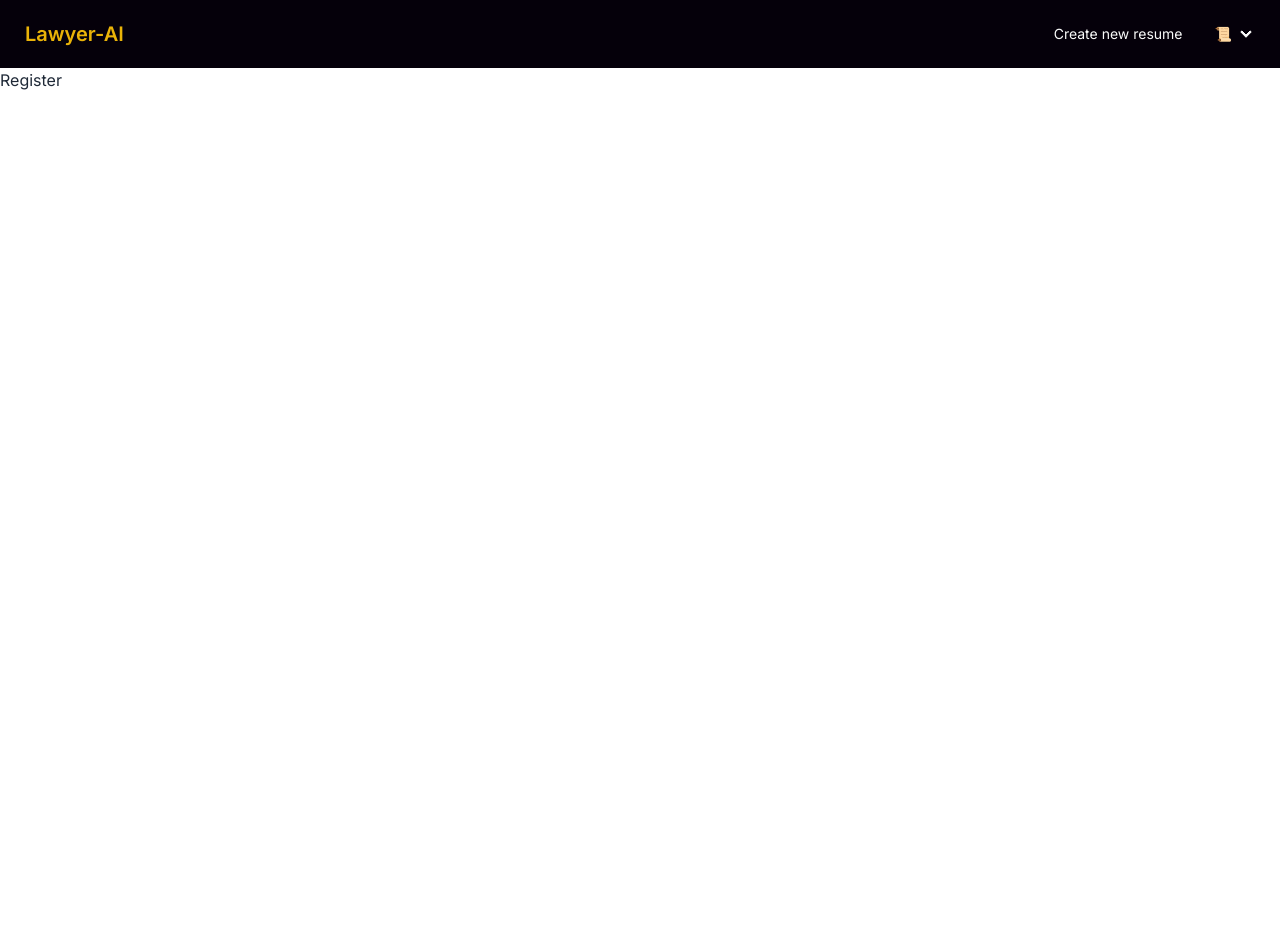
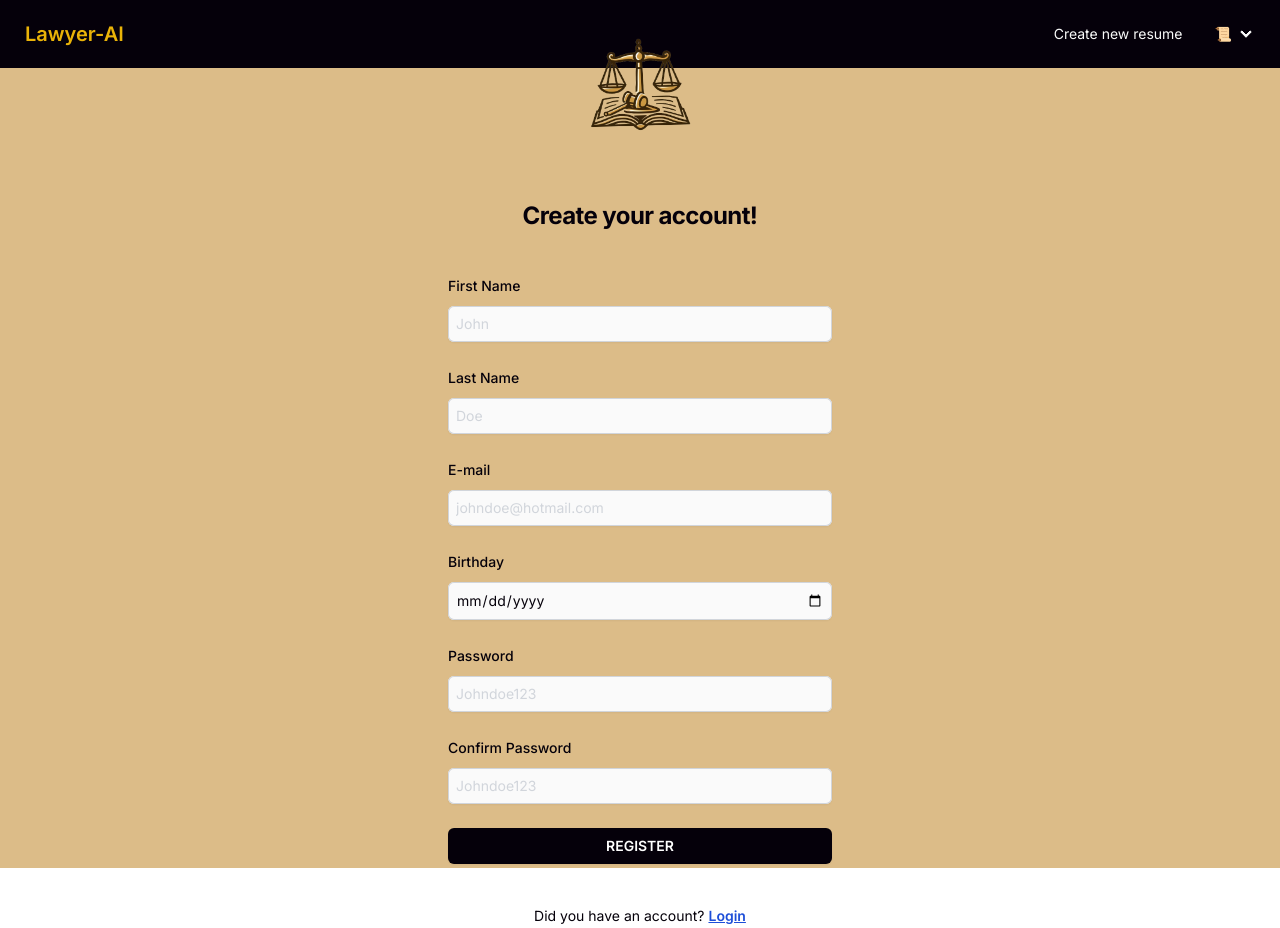
Before and after one commit to Fedreric/Lawyer-AI, a Next.js app: page /register in a window 1280 px wide. Before the commit the page ends 800 px from the top, so only its background shows below. Built offline with nearby package versions, Linux system fonts and the light colour scheme.

Commit message:
add layout and styling of Register page

```diff
--- a/src/app/register/page.jsx
+++ b/src/app/register/page.jsx
@@ -1,9 +1,192 @@
+"use client"
+import React, { useState } from 'react';
+import Link from 'next/link';
+import Image from 'next/image';
+import logo from '@/assets/logo.png';
+
 const Register = () => {
+  const [password, setPassword] = useState('');
+  const [confirmPassword, setConfirmPassword] = useState('');
+  const [error, setError] = useState('');
+
+  const handleSubmit = (e) => {
+    e.preventDefault();
+
+    if (password === confirmPassword) {
+      // Passwords match, can submit the form
+      // Add form submission logic here
+    } else {
+      setError('Passwords do not match');
+    }
+  };
+
   return (
-    <main>
-      <h1>Register</h1>
-    </main>
-  )
-}
+    <>
+      <div className="h-screen flex min-h-full flex-1 flex-col justify-center px-6 py-12 lg:px-8 bg-bg-custom-color">
+        <div className="sm:mx-auto sm:w-full sm:max-w-sm">
+          <picture>
+            <Image src={logo} alt="Logo" height={'150'} className="mx-auto animate-spin" />
+          </picture>
+          <h2 className="mt-10 text-center text-2xl font-bold leading-9 tracking-tight text-custom-color-dark">
+            Create your account!
+          </h2>
+        </div>
 
-export default Register
+        <div className="mt-10 sm:mx-auto sm:w-full sm:max-w-sm">
+          <form className="space-y-6" onSubmit={handleSubmit}>
+            <div>
+              <label
+                htmlFor="text"
+                className="block text-sm font-medium leading-6 text-custom-color-dark"
+              >
+                First Name
+              </label>
+              <div className="mt-2">
+                <input
+                  id="user"
+                  name="user"
+                  type="text"
+                  autoComplete="text"
+                  placeholder="John"
+                  required
+                  className="bg-text-custom-color-white block w-full rounded-md border-0 py-1.5 px-2 text-custom-color-dark shadow-sm ring-1 ring-inset ring-gray-300 placeholder:text-gray-300 focus:ring-2 focus:ring-inset focus:ring-custom-color-dark sm:text-sm sm:leading-6"
+                />
+              </div>
+            </div>
+
+            <div>
+              <label
+                htmlFor="text"
+                className="block text-sm font-medium leading-6 text-custom-color-dark"
+              >
+                Last Name
+              </label>
+              <div className="mt-2">
+                <input
+                  id="user"
+                  name="user"
+                  type="text"
+                  autoComplete="text"
+                  placeholder="Doe"
+                  required
+                  className="bg-text-custom-color-white block w-full rounded-md border-0 py-1.5 px-2 text-custom-color-dark shadow-sm ring-1 ring-inset ring-gray-300 placeholder:text-gray-300 focus:ring-2 focus:ring-inset focus:ring-custom-color-dark sm:text-sm sm:leading-6"
+                />
+              </div>
+            </div>
+
+            <div>
+              <label
+                htmlFor="text"
+                className="block text-sm font-medium leading-6 text-custom-color-dark"
+              >
+                E-mail
+              </label>
+              <div className="mt-2">
+                <input
+                  id="user"
+                  name="user"
+                  type="email"
+                  autoComplete="text"
+                  placeholder="johndoe@hotmail.com"
+                  required
+                  className="bg-text-custom-color-white block w-full rounded-md border-0 py-1.5 px-2 text-custom-color-dark shadow-sm ring-1 ring-inset ring-gray-300 placeholder:text-gray-300 focus:ring-2 focus:ring-inset focus:ring-custom-color-dark sm:text-sm sm:leading-6"
+                />
+              </div>
+            </div>
+
+            <div>
+              <label
+                htmlFor="text"
+                className="block text-sm font-medium leading-6 text-custom-color-dark"
+              >
+                Birthday
+              </label>
+              <div className="mt-2">
+                <input
+                  id="user"
+                  name="user"
+                  type="date"
+                  autoComplete="text"
+                  placeholder="dd-mm-aaaa"
+                  required
+                  className="bg-text-custom-color-white block w-full rounded-md border-0 py-1.5 px-2 text-custom-color-dark shadow-sm ring-1 ring-inset ring-gray-300 placeholder:text-gray-300 focus:ring-2 focus:ring-inset focus:ring-custom-color-dark sm:text-sm sm:leading-6"
+                />
+              </div>
+            </div>
+
+            <div>
+              <div className="flex items-center justify-between">
+                <label
+                  htmlFor="password"
+                  className="block text-sm font-medium leading-6 text-custom-color-dark"
+                >
+                  Password
+                </label>
+              </div>
+              <div className="mt-2">
+                <input
+                  id="password"
+                  name="password"
+                  type="password"
+                  autoComplete="current-password"
+                  placeholder="Johndoe123"
+                  required
+                  value={password}
+                  onChange={(e) => setPassword(e.target.value)}
+                  className="bg-text-custom-color-white block w-full rounded-md border-0 py-1.5 px-2 text-custom-color-dark shadow-sm ring-1 ring-inset ring-gray-300 placeholder:text-gray-300 focus:ring-2 focus:ring-inset focus:ring-custom-color-dark sm:text-sm sm:leading-6"
+                />
+              </div>
+            </div>
+
+            <div>
+              <div className="flex items-center justify-between">
+                <label
+                  htmlFor="confirmPassword"
+                  className="block text-sm font-medium leading-6 text-custom-color-dark"
+                >
+                  Confirm Password
+                </label>
+              </div>
+              <div className="mt-2">
+                <input
+                  id="confirmPassword"
+                  name="confirmPassword"
+                  type="password"
+                  autoComplete="current-password"
+                  placeholder="Johndoe123"
+                  required
+                  value={confirmPassword}
+                  onChange={(e) => setConfirmPassword(e.target.value)}
+                  className="bg-text-custom-color-white block w-full rounded-md border-0 py-1.5 px-2 text-custom-color-dark shadow-sm ring-1 ring-inset ring-gray-300 placeholder:text-gray-300 focus:ring-2 focus:ring-inset focus:ring-custom-color-dark sm:text-sm sm:leading-6"
+                />
+              </div>
+            </div>
+
+            {error && <p className="text-red-500">{error}</p>}
+
+            <div>
+              <button
+                type="submit"
+                className="flex w-full justify-center rounded-md bg-custom-color-dark px-3 py-1.5 text-sm font-semibold leading-6 text-white shadow-sm hover:bg-gray-700 focus-visible:outline focus-visible:outline-2 focus-visible:outline-offset-2 focus-visible:outline-indigo-600"
+              >
+                REGISTER
+              </button>
+            </div>
+          </form>
+
+          <p className="mt-10 text-center text-sm text-custom-color-dark">
+            Did you have an account?{' '}
+            <Link
+              href="/login"
+              className="font-semibold leading-6 underline text-blue-700 hover:text-blue-500"
+            >
+              Login
+            </Link>
+          </p>
+        </div>
+      </div>
+    </>
+  );
+};
+
+export default Register;
```
Also changed, not shown: src/assets/logo.jpg (deleted).
